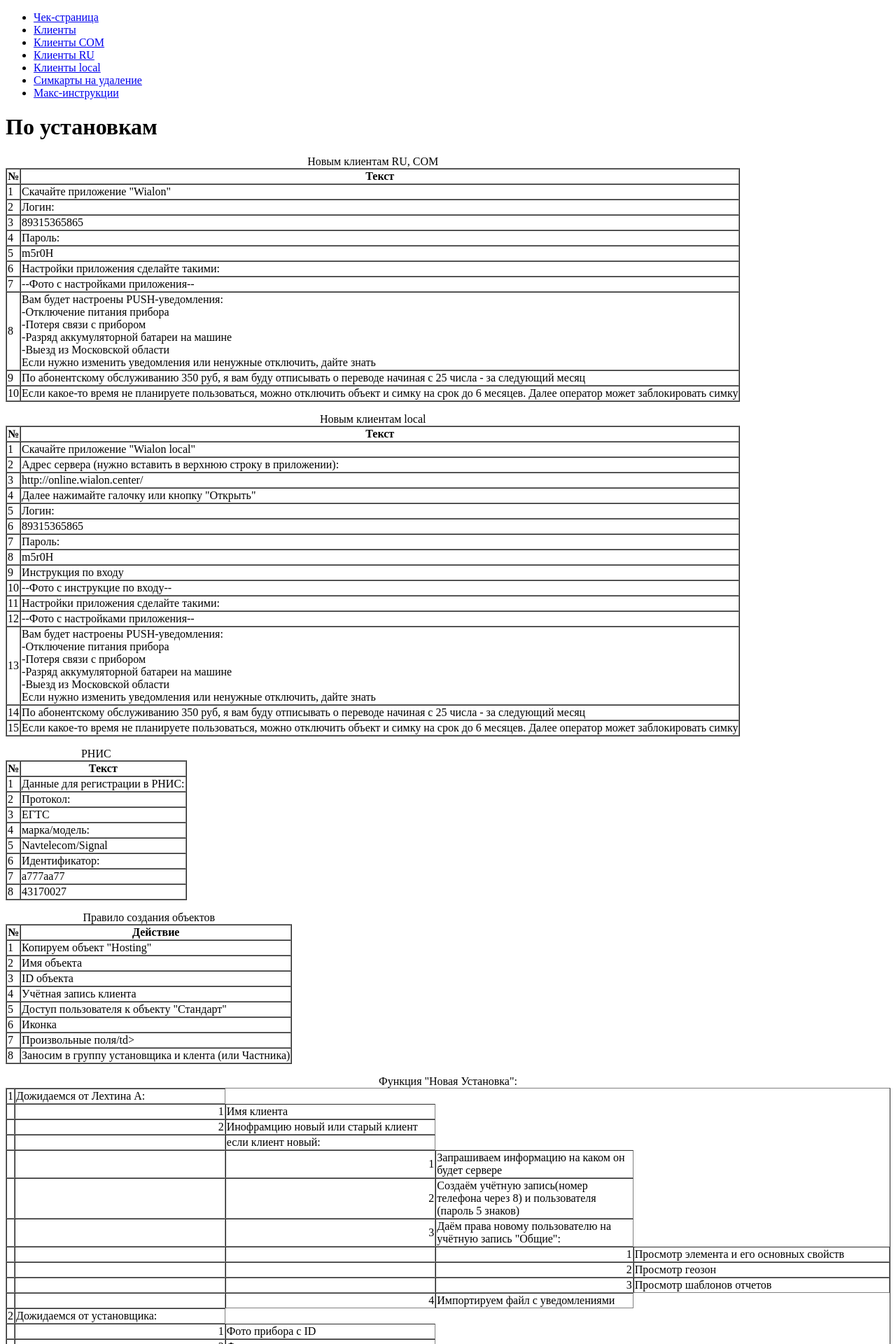
After one commit to Dru247/first_project, a Django app: page /maks-func/ in a window 1280 px wide. The commit adds this page. Shown: the top 1920 px of the page at 70% size. Run offline with Django 3.2, Linux system fonts and the light colour scheme; the visitor is signed in with stand-in values (Sample User, id 1).

Commit message:
maks_func

```diff
--- /dev/null
+++ b/general/general_app/templates/general_app/maks_func.html
@@ -0,0 +1,154 @@
+{% extends 'base.html' %}
+{% block title %}Макс-инструкции{% endblock %}
+{% block content %}
+    <h1>По установкам</h1>
+    <p><table border="1" cellspacing="0">
+      <caption>Новым клиентам RU, COM</caption>
+      <tr><th>№</th><th>Текст</th></tr>
+      <tr><td>1</td><td>Скачайте приложение "Wialon"</td></tr>
+      <tr><td>2</td><td>Логин:</td></tr>
+      <tr><td>3</td><td>89315365865</td></tr>
+      <tr><td>4</td><td>Пароль:</td></tr>
+      <tr><td>5</td><td>m5r0H</td></tr>
+      <tr><td>6</td><td>Настройки приложения сделайте такими:</td></tr>
+      <tr><td>7</td><td>--Фото с настройками приложения--</td></tr>
+      <tr><td>8</td><td>
+          Вам будет настроены PUSH-уведомления:<br>
+          -Отключение питания прибора<br>
+          -Потеря связи с прибором<br>
+          -Разряд аккумуляторной батареи на машине<br>
+          -Выезд из Московской области<br>
+          Если нужно изменить уведомления или ненужные отключить, дайте знать</td></tr>
+      <tr><td>9</td><td>По абонентскому обслуживанию 350 руб, я вам буду отписывать о переводе начиная с 25 числа - за следующий месяц</td></tr>
+      <tr><td>10</td><td>Если какое-то время не планируете пользоваться, можно отключить объект и симку на срок до 6 месяцев. Далее оператор может заблокировать симку</td></tr>
+    </table></p>
+    <p><table border="1" cellspacing="0">
+      <caption>Новым клиентам local</caption>
+      <tr><th>№</th><th>Текст</th></tr>
+      <tr><td>1</td><td>Скачайте приложение "Wialon local"</td></tr>
+      <tr><td>2</td><td>Адрес сервера (нужно вставить в верхнюю строку в приложении):</td></tr>
+      <tr><td>3</td><td>http://online.wialon.center/</td></tr>
+      <tr><td>4</td><td>Далее нажимайте галочку или кнопку "Открыть"</td></tr>
+      <tr><td>5</td><td>Логин:</td></tr>
+      <tr><td>6</td><td>89315365865</td></tr>
+      <tr><td>7</td><td>Пароль:</td></tr>
+      <tr><td>8</td><td>m5r0H</td></tr>
+      <tr><td>9</td><td>Инструкция по входу</td></tr>
+      <tr><td>10</td><td>--Фото с инструкцие по входу--</td></tr>
+      <tr><td>11</td><td>Настройки приложения сделайте такими:</td></tr>
+      <tr><td>12</td><td>--Фото с настройками приложения--</td></tr>
+      <tr><td>13</td><td>
+          Вам будет настроены PUSH-уведомления:<br>
+          -Отключение питания прибора<br>
+          -Потеря связи с прибором<br>
+          -Разряд аккумуляторной батареи на машине<br>
+          -Выезд из Московской области<br>
+          Если нужно изменить уведомления или ненужные отключить, дайте знать</td></tr>
+      <tr><td>14</td><td>По абонентскому обслуживанию 350 руб, я вам буду отписывать о переводе начиная с 25 числа - за следующий месяц</td></tr>
+      <tr><td>15</td><td>Если какое-то время не планируете пользоваться, можно отключить объект и симку на срок до 6 месяцев. Далее оператор может заблокировать симку</td></tr>
+    </table></p>
+    <p><table border="1" cellspacing="0">
+      <caption>РНИС</caption>
+      <tr><th>№</th><th>Текст</th></tr>
+      <tr><td>1</td><td>Данные для регистрации в РНИС:</td></tr>
+      <tr><td>2</td><td>Протокол:</td></tr>
+      <tr><td>3</td><td>ЕГТС</td></tr>
+      <tr><td>4</td><td>марка/модель:</td></tr>
+      <tr><td>5</td><td>Navtelecom/Signal</td></tr>
+      <tr><td>6</td><td>Идентификатор:</td></tr>
+      <tr><td>7</td><td>a777aa77</td></tr>
+      <tr><td>8</td><td>43170027</td></tr>
+    </table></p>
+    <p><table border="1" cellspacing="0">
+      <caption>Правило создания объектов</caption>
+      <tr><th>№</th><th>Действие</Дей></th></tr>
+      <tr><td>1</td><td>Копируем объект "Hosting"</td></tr>
+      <tr><td>2</td><td>Имя объекта</td></tr>
+      <tr><td>3</td><td>ID объекта</td></tr>
+      <tr><td>4</td><td>Учётная запись клиента</td></tr>
+      <tr><td>5</td><td>Доступ пользователя к объекту "Стандарт"</td></tr>
+      <tr><td>6</td><td>Иконка</td></tr>
+      <tr><td>7</td><td>Произвольные поля/td></tr>
+      <tr><td>8</td><td>Заносим в группу установщика и клента (или Частника)</td></tr>
+    </table></p>
+    <p><table border="1" cellspacing="0">
+      <caption>Функция "Новая Установка":</caption>
+      <tr><td>1</td><td>Дожидаемся от Лехтина А:</td></tr>
+      <tr><td></td><td align="right">1</td><td>Имя клиента</td></tr>
+      <tr><td></td><td align="right">2</td><td>Инофрамцию новый или старый клиент</td></tr>
+      <tr><td></td><td></td><td>если клиент новый:</td></tr>
+      <tr><td></td><td></td><td align="right">1</td><td>Запрашиваем информацию на каком он будет сервере</td></tr>
+      <tr><td></td><td></td><td align="right">2</td><td>Создаём учётную запись(номер телефона через 8) и пользователя (пароль 5 знаков)</td></tr>
+      <tr><td></td><td></td><td align="right">3</td><td>Даём права новому пользователю на учётную запись "Общие":</td></tr>
+      <tr><td></td><td></td><td></td><td align="right">1</td><td>Просмотр элемента и его основных свойств</td></tr>
+      <tr><td></td><td></td><td></td><td align="right">2</td><td>Просмотр геозон</td></tr>
+      <tr><td></td><td></td><td></td><td align="right">3</td><td>Просмотр шаблонов отчетов</td></tr>
+      <tr><td></td><td></td><td align="right">4</td><td>Импортируем файл с уведомлениями</td></tr>
+      <tr><td>2</td><td>Дожидаемся от установщика:</td></tr>
+      <tr><td></td><td align="right">1</td><td>Фото прибора с ID</td></tr>
+      <tr><td></td><td align="right">2</td><td>Фото госномера</td></tr>
+      <tr><td></td><td align="right">3</td><td>Фото цвета машины</td></tr>
+      <tr><td></td><td align="right">4</td><td>Фото пробега</td></tr>
+      <tr><td></td><td align="right">5</td><td>Запрашиваем марку, модель</td></tr>
+      <tr><td></td><td align="right">6</td><td>Если машина грузовая, запрашиваем общее фото машины (для выбора иконки)</td></tr>
+      <tr><td></td><td align="right">7</td><td>Запрашиваем информацию по Блокировке</td></tr>
+      <tr><td></td><td align="right">8</td><td>Находим данные по прибору в таблице "Оборудование у монтажников"</td></tr>
+      <tr><td></td><td align="right">9</td><td>Переносим в таблицу "Установки"</td></tr>
+      <tr><td></td><td align="right">10</td><td>Заполняем данные: дата, место, марку, модель, госномер, устанощик, клиент, логин, пароль</td></tr>
+      <tr><td>3</td><td>Заносим объект в Wialon:</td></tr>
+      <tr><td></td><td align="right">1</td><td>если клиент НЕ на 1м сервере:</td></tr>
+      <tr><td></td><td></td><td align="right">1</td><td>ID прибора вставляем в объект "Hosting" (на 1м сервере)</td></tr>
+      <tr><td></td><td></td><td align="right">1</td><td>На нужном сервере применяем правило создания объектов:</td></tr>
+      <tr><td></td><td></td><td align="right">1</td><td>Ждём данных от прибора на 1м сервере, отправляем команду на смену сервера</td></tr>
+      <tr><td></td><td></td><td align="right">1</td><td>Дожидаемся данных на нужном сервере, удаляем ID на 1м сервере</td></tr>
+      <tr><td></td><td align="right">2</td><td>если клиент на 1м сервере:</td></tr>
+      <tr><td></td><td></td><td align="right">1</td><td>Применяем правило создания объектов</td></tr>
+      <tr><td>4</td><td>если клиент НОВЫЙ, присылаем ему "Инструкцию входа"</td></tr>
+      <tr><td>5</td><td>Ждём информацию от установщика о завершении установки или начале следущей установки:</td></tr>
+      <tr><td></td><td align="right">1</td><td>Проверяем датчик "Бортовое напряжение"</td></tr>
+      <tr><td></td><td></td><td align="right">1</td><td>если напряжение 12-14.9 или 24-28 (норм)</td></tr>
+      <tr><td></td><td></td><td align="right">2</td><td>если не в этом диапазоне, передаём информацию установщику</td></tr>
+      <tr><td></td><td align="right">2</td><td>Проверяем информацию по калибровке акселерометра:</td></tr>
+      <tr><td></td><td></td><td align="right">1</td><td>если установщик произвёл калибровку Акселерометра (cmd_ans: ACL_C:G;):</td></tr>
+      <tr><td></td><td></td><td></td><td align="right">1</td><td>Удаляем команду "Калибровка акселерометра"</td></tr>
+      <tr><td></td><td></td><td align="right">2</td><td>если установщик не произвёл калибровку Акселерометра:</td></tr>
+      <tr><td></td><td></td><td></td><td align="right">1</td><td>Добавить в группу  "Доработка" (Wialon)</td></tr>
+      <tr><td></td><td></td><td></td><td align="right">2</td><td>Подождать, когда машина будет стоять не менее 30 мин с ВЫКЛ зажагинием и запустить калибровку Акселерометра</td></tr>
+      <tr><td></td><td></td><td></td><td align="right">3</td><td>Дождаться ответа ответа об успешной завершении калибровки, через 30 сек cmd_ans: ACL_C:G</td></tr>
+      <tr><td></td><td></td><td></td><td align="right">4</td><td>Удалить из группы "Доработка"</td></tr>
+      <tr><td align="right">6</td><td>Добавляем уведомления на объект</td></tr>
+      <tr><td align="right">7</td><td>Заносим в таблицу по оплате</td></tr>
+    </table></p>
+    <h1>По оплате</h1>
+    <table border="1" cellspacing="0">
+      <caption>Условные обозначения по клиентам</caption>
+      <tr><th>Обозначение</th><th>Значение</th></tr>
+      <tr><td style="background: green; padding: 2px; display: inline">Петров Иван</td><td>Оплативший клиент</td></tr>
+      <tr><td style="background: red; padding: 2px; display: inline">Петров Иван</td><td>Клиент с задолженностью</td></tr>
+      <tr><td style="color: blue"><b>Петров Иван</b></td><td>Предоплатные</td></tr>
+      <tr><td><b>Петров Иван</b></td><td>Предоплатные (в начале месяца)</td></tr>
+      <tr><td>Петров Иван</td><td>Постоплатные</td></tr>
+    </table>
+    <table border="1" cellspacing="0">
+      <caption>Сообщения</caption>
+      <tr><th>№</th><th>Сообщение</th></tr>
+      <tr><td>1</td><td>Добрый день! Переведите, пожалуйста, 1050 руб за 3 объекта Wialon в Марте. На Сбер, Альфа или Тинькофф по моему номеру телефона 89154545686 (Андрей Алексеевич Л)</td></tr>
+      <tr><td>2</td><td>!Обязательно, чек сюда пришлите, пожалуйста!</td></tr>
+    </table>
+    * Если имеется задолжность, сначала писать итоговую сумму, затем расписывать, например:
+    <p>Добрый день! Переведите, пожалуйста, <span style="color: red">3000 руб = 1950 руб за установки + 1050 руб за 3 объекта Wialon в Марте</span>. На Сбер, Альфа или Тинькофф по моему номеру телефона 89154545686 (Андрей Алексеевич Л).</p>
+    <table border="1" cellspacing="0">
+      <caption>Крайнее сообщение</caption>
+      <tr><th>№</th><th>Сообщение</th></tr>
+      <tr><td>1</td><td>Добрый день! Переведите, пожалуйста, 1050 руб за 3 объекта Wialon в Марте. На Сбер, Альфа или Тинькофф по моему номеру телефона 89154545686 (Андрей Алексеевич Л)</td></tr>
+      <tr><td>2</td><td>!Обязательно, чек сюда пришлите, пожалуйста!</td></tr>
+      <tr><td>3</td><td>Без оплаты, доступ к учётной записи Wialon завтра будет заблокирован.</td></tr>
+    </table>
+    <p><table border="1" cellspacing="0">
+      <caption>График постоплатных</caption>
+      <tr><th>3-й сервер</th><th>1-й сервер</th></th><th>2-й сервер</th></tr>
+      <tr><td>1</td><td>2</td><td>3</td></tr>
+      <tr><td>4</td><td>5</td><td>6</td></tr>
+      <tr><td>7</td><td>8</td><td>9</td></tr>
+    </table></p>
+{% endblock %}
--- a/general/general_app/urls.py
+++ b/general/general_app/urls.py
@@ -7,6 +7,6 @@ urlpatterns = [
     path('', views.index_view, name='index-view'),
     path('clients/', views.clients_view, name='clients-view'),
     path('deletesim/', views.delete_sim_view, name='delete-sim-view'),
+    path('maks-func/', views.maks_view, name='maks-func-view'),
     path('server/<int:server_id>/', views.server_view, name='server-view'),
-
 ]
--- a/general/general_app/views.py
+++ b/general/general_app/views.py
@@ -114,3 +114,8 @@ def delete_sim_view(request):
         'sim_list_deactivate': sim_list_deactivate
     }
     return render(request, 'general_app/sim_delete.html', context=context)
+
+
+@login_required
+def maks_view(request):
+    return render(request, 'general_app/maks_func.html')
--- a/general/templates/includes/menu.html
+++ b/general/templates/includes/menu.html
@@ -30,5 +30,10 @@
         Симкарты на удаление
     </a>
     </li>
+    <li>
+      <a href="{% url 'general_app:maks-func-view' %}">
+        Макс-инструкции
+    </a>
+    </li>
   </ul>
 </div>
```
Also changed, not shown: general/general_app/management/commands/del_terminal.py (added, +45 -0 lines).
